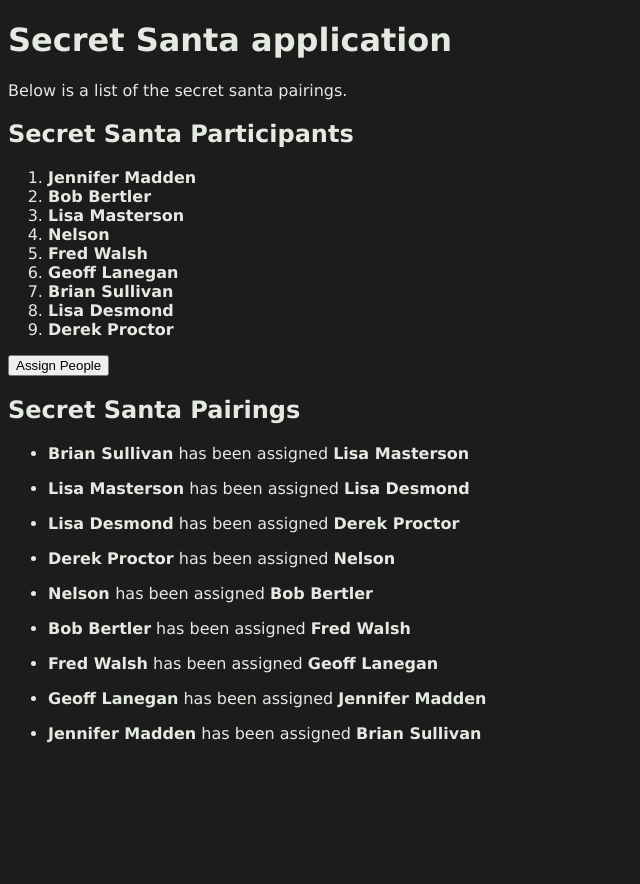
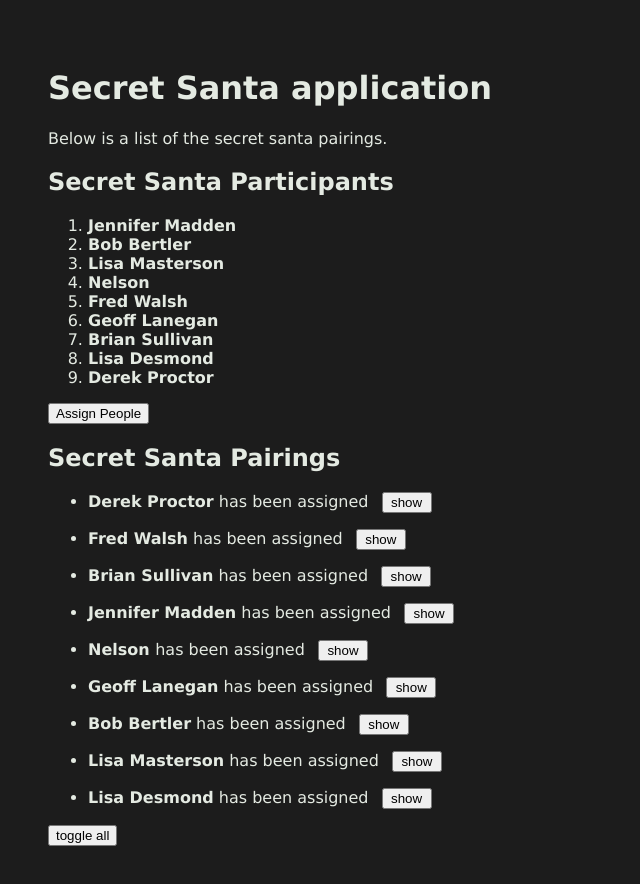
Before and after one commit to codeepic/secret-santa, an Angular app: page / in a window 1280 px wide. Both pictures are taken after a click on the button "Assign People". Shown: the top 884 px of the page, without its empty margins (0-640 px from the left). Before the commit the page ends 800 px from the top, so only its background shows below. Built offline with nearby package versions, Linux system fonts and the light colour scheme.

Commit message:
feat: add extra functionality

```diff
--- a/src/app/app.component.ts
+++ b/src/app/app.component.ts
@@ -18,20 +18,25 @@ import {IParticipant, IUser, IUsers} from "./models/users.model";
           </ol>
 
           <p>
-              <button (click)="assignPeople()">Assign People</button>
+              <button (click)="assignParticipants()">Assign People</button>
           </p>
 
           <section *ngIf="participants?.length > 0">
               <h2>Secret Santa Pairings</h2>
+              <p></p>
               <ul>
                   <li *ngFor="let participant of participants">
                       <p>
                           <user [user]="participant"></user>
                           has been assigned
-                          <user [user]="getUserByGuid(participant.assignedGuid)"></user>
+                          <participant [participant]="getByGuid(participant.assignedGuid)" [areAllParticipantsHidden]="areAllParticipantsHidden"></participant>
                       </p>
                   </li>
               </ul>
+
+              <p>
+                  <button (click)="toggleAllParticipants()">toggle all</button>
+              </p>
           </section>
 
       </div>
@@ -41,6 +46,7 @@ import {IParticipant, IUser, IUsers} from "./models/users.model";
 export class AppComponent implements OnInit{
     users: IUser[];
     participants: IParticipant[];
+    areAllParticipantsHidden: boolean = true;
 
     constructor(private usersService: UsersService){}
 
@@ -57,30 +63,36 @@ export class AppComponent implements OnInit{
             })
     }
 
-    assignPeople(){
-        const shuffledUsers = this.shuffle(this.users),
-            len = shuffledUsers.length;
+    assignParticipants(){
+        const shuffled = this.shuffle(this.users),
+            len = shuffled.length;
 
         this.participants = [];
 
         for(let i = 0; i < len; i++){
-            const assignedUser = {
-                ...shuffledUsers[i],
-                assignedGuid: shuffledUsers[(i+1) % len].guid
+            const participant = {
+                ...shuffled[i],
+                assignedGuid: shuffled[(i+1) % len].guid,
+                hidden: true
             };
 
-            this.participants.push(assignedUser)
+            this.participants.push(participant)
         }
     }
 
-    getUserByGuid(guid: string){
-        const len = this.users.length;
+    getByGuid(guid: string): IParticipant{
+        const len = this.participants.length;
 
         for(let i = 0; i < len; i++){
-            if(this.users[i].guid === guid){
-                return this.users[i];
+            if(this.participants[i].guid === guid){
+                return this.participants[i];
             }
         }
+    }
+
+    toggleAllParticipants(){
+        this.areAllParticipantsHidden = !this.areAllParticipantsHidden;
+        this.participants = this.participants.map(p => ({...p, hidden: this.areAllParticipantsHidden}));
     }
 
     shuffle(arrParam: any[]): any[]{
--- a/src/app/app.module.ts
+++ b/src/app/app.module.ts
@@ -4,12 +4,14 @@ import { AppComponent } from './app.component';
 import {HttpClientModule} from "@angular/common/http";
 import {UsersService} from "./users-service/users.service";
 import { UserComponent } from './user/user/user.component';
+import { ParticipantComponent } from './participant/participant/participant.component';
 
 
 @NgModule({
     declarations: [
         AppComponent,
-        UserComponent
+        UserComponent,
+        ParticipantComponent
     ],
     imports: [
         BrowserModule,
--- a/src/app/models/users.model.ts
+++ b/src/app/models/users.model.ts
@@ -14,4 +14,5 @@ export interface IUser{
 
 export interface IParticipant extends IUser{
     assignedGuid: string;
+    hidden: boolean
 }
--- /dev/null
+++ b/src/app/participant/participant/participant.component.scss
@@ -0,0 +1,14 @@
+.participant{
+  display: inline-block;
+
+  .hidden{
+    opacity: 0;
+  }
+
+  button{
+    margin: 0 8px;
+    width: 50px;
+    text-align: center;
+
+  }
+}
--- /dev/null
+++ b/src/app/participant/participant/participant.component.ts
@@ -0,0 +1,35 @@
+import {Component, Input, OnChanges, SimpleChanges} from '@angular/core';
+import {IParticipant} from "../../models/users.model";
+
+@Component({
+  selector: 'participant',
+  template: `
+      <div class="participant">
+          <button (click)="toggle()">{{btnLabel}}</button>
+          <em [class.hidden]="participant.hidden">
+              {{participant.name.first}} {{participant.name.last}}
+          </em>
+      </div>
+  `,
+  styleUrls: ['./participant.component.scss']
+})
+export class ParticipantComponent implements OnChanges{
+    @Input() participant: IParticipant;
+    @Input() areAllParticipantsHidden: boolean;
+    btnLabel = 'show';
+
+    ngOnChanges( changes: SimpleChanges){
+        for(let prop in changes){
+            if(prop === 'areAllParticipantsHidden'){
+                this.areAllParticipantsHidden = changes[prop].currentValue;
+
+                this.btnLabel = this.areAllParticipantsHidden ? 'show' : 'hide';
+            }
+        }
+    }
+
+    toggle(){
+        this.participant.hidden = !this.participant.hidden;
+        this.btnLabel = this.btnLabel === 'show' ? 'hide' : 'show';
+    }
+}
--- a/src/app/user/user/user.component.ts
+++ b/src/app/user/user/user.component.ts
@@ -1,4 +1,4 @@
-import {Component, Input, OnInit} from '@angular/core';
+import {Component, Input} from '@angular/core';
 import {IParticipant, IUser} from "../../models/users.model";
 
 @Component({
@@ -9,5 +9,5 @@ import {IParticipant, IUser} from "../../models/users.model";
   styleUrls: ['./user.component.scss']
 })
 export class UserComponent{
-    @Input() user: IUser | IParticipant;
+    @Input() user: IUser;
 }
--- a/src/styles.scss
+++ b/src/styles.scss
@@ -1,4 +1,5 @@
 body{
+  padding: 40px;
   background: #1c1c1c;
   color: #e4eae2;
   font-family: Verdana, Arial, san-serif;
```
Also changed, not shown: src/app/user/user/user.component.scss (line endings or trailing spaces), 1 other file (tests, documents, lock files or other folders).
